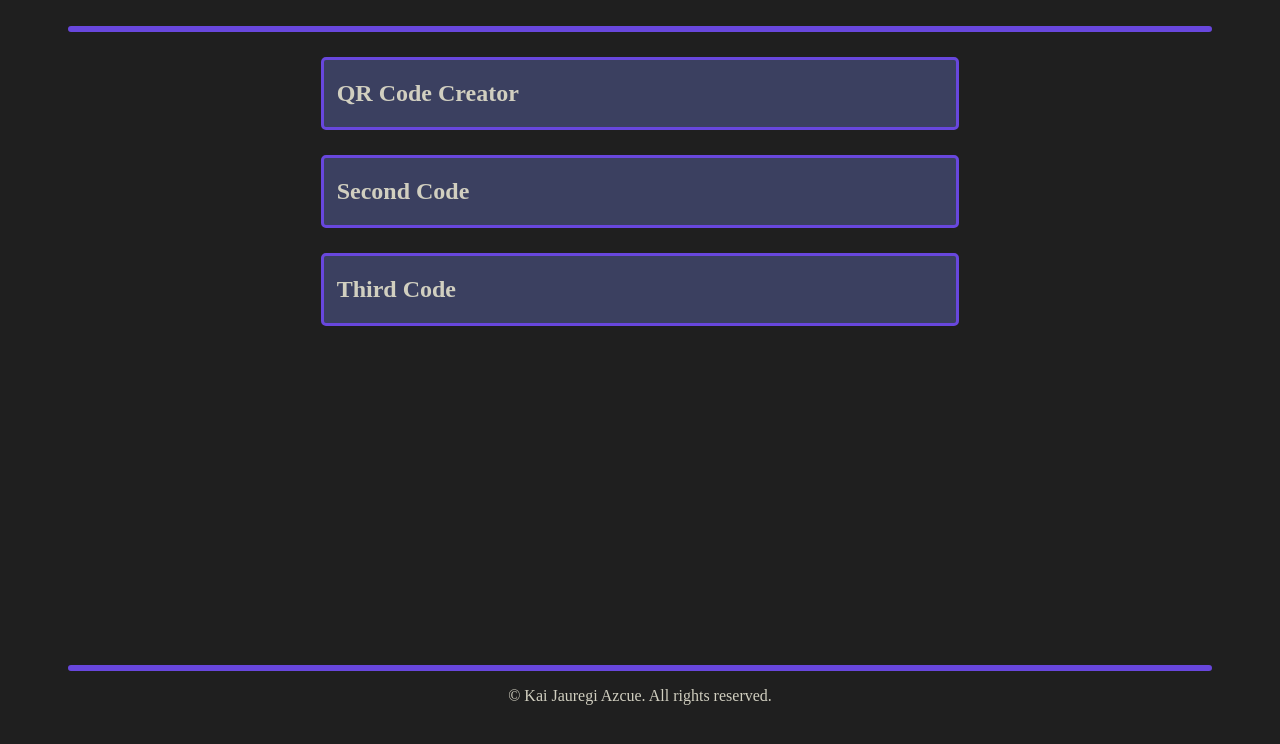
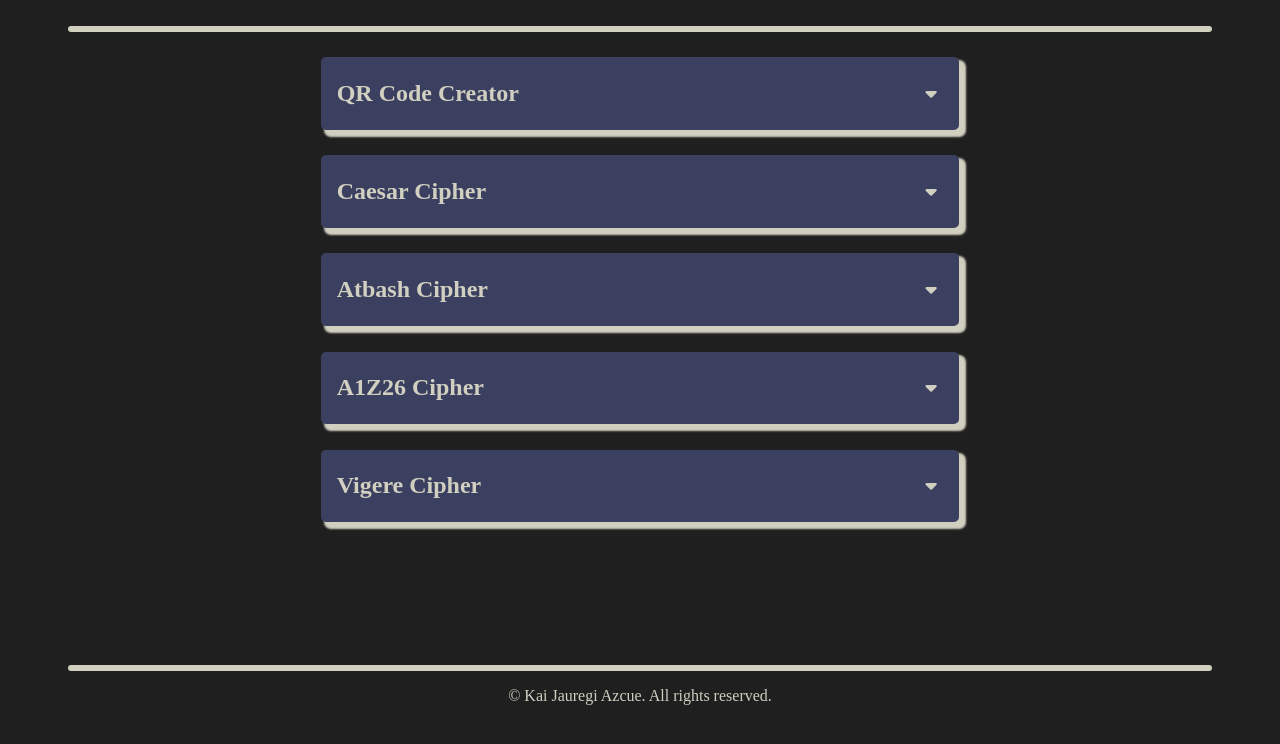
Before and after one commit to jauregiazcue/harpocrates, a plain HTML site: page index.html in a window 1280 px wide. Shown: the part 70-814 px from the top of the page. Drawn offline with Linux system fonts and the light colour scheme.

Commit message:
added buttons for articles

```diff
--- a/css/style.css
+++ b/css/style.css
@@ -4,7 +4,7 @@
   --background: #1F1F1F;
   --primary: #F76F53;
   --secondary: #3b4060;
-  --accent: #6847dd;
+  --accent: #D1CFC0;
   --hover: lightgray;
 }
 
@@ -30,13 +30,40 @@ body {
 }
 
 .myArticle {
+  display: flex;
+  justify-content: space-between;
+
   width: 50%;
   margin : 2% auto;
   border-style: solid;
   border-radius: 5px;
-  border-color: var(--accent);
+  border-color: var(--secondary);
   background-color: var(--secondary);
+
+  box-shadow: 5px 5px 2px 2px var(--text);
 }
+
+.myArticle h2 {
+  display: inline;
+
+}
+
+.myArticle button {
+  width:50px;
+  color: var(--text);
+  background-color: rgba(0,0,0,0);
+  border-style: none;
+  font-size: large;
+  transition: 0.5s;
+}
+
+.myArticle button:hover {
+  font-size: xx-large;
+}
+
+
+
+
 
 .myArticle h2 {
   margin-left: 2%;
--- a/js/htmlArticle.js
+++ b/js/htmlArticle.js
@@ -1,38 +1,21 @@
-class HTMLArticle {
+import { HTMLObject } from "./htmlObject.js";
+
+class HTMLArticle extends HTMLObject{
     constructor(title) {
-        this.article = null;
+        super();
         this.title = title;
-    }
-
-    initHTML(...elementClasses) {
-        this.createHTML(elementClasses);
-        this.render();
-    }
-
-    createHTML(...elementClasses) {
-        if (this.article) return;
-        this.article = document.createElement("article");
-        for (let i of elementClasses) {
-            this.article.classList.add(i);
-        }
-    }
-
-    makeNewElement(elementType, textContent = "", classes) {
-        const newElement = document.createElement(elementType);
-        newElement.textContent = textContent;
-        newElement.classList.add(classes);
-
-        return newElement;
+        this.objectType = "article";
     }
 
     render() {
         //Empty article
-        this.article.innerHTML = "";
+        this.object.innerHTML = "";
 
         const title = this.makeNewElement("h2", this.title, "articleTitle");
-        this.article.append(title);
 
-        return this.article;
+        const image = document.createElement("button");
+        image.classList.add("fa-solid","fa-caret-down");
+        this.object.append(title,image);
     }
 
 }
--- a/js/htmlClasses.js
+++ b/js/htmlClasses.js
@@ -1,4 +1,3 @@
-
 
 
 class HTMLMain {
@@ -31,8 +30,7 @@ class HTMLMain {
         this.main = document.getElementsByClassName("myMain")[0];
         console.log(this.main);
         for(let article of articles) {
-            article.initHTML("myArticle");
-            this.main.appendChild(article.article);
+            article.initHTML(this.main,"myArticle");
         }
     }
 
--- /dev/null
+++ b/js/htmlObject.js
@@ -0,0 +1,38 @@
+
+
+class HTMLObject {
+    constructor() {
+        this.object = null;
+
+        this.objectType = "";
+    }
+
+    initHTML(fatherElement,...elementClasses) {
+        this.createHTML(elementClasses);
+        this.render();
+        fatherElement.appendChild(this.object);
+    }
+
+    createHTML(...elementClasses) {
+        if (this.object) return;
+        this.object = document.createElement(this.objectType);
+        for (let i of elementClasses) {
+            this.object.classList.add(i);
+        }
+    }
+
+    makeNewElement(elementType, textContent = "", classes) {
+        const newElement = document.createElement(elementType);
+        newElement.textContent = textContent;
+        newElement.classList.add(classes);
+
+        return newElement;
+    }
+
+    render() {
+
+    }
+
+}
+
+export {HTMLObject};
--- a/js/main.js
+++ b/js/main.js
@@ -1,10 +1,10 @@
 import {HTMLMain} from "./htmlClasses.js"
 import { HTMLArticle } from "./htmlArticle.js";
 
-
-let aux = new HTMLArticle("QR Code Creator");
 let myMain = new HTMLMain(
     new HTMLArticle("QR Code Creator"),
-    new HTMLArticle("Second Code"),
-    new HTMLArticle("Third Code")
+    new HTMLArticle("Caesar Cipher"),
+    new HTMLArticle("Atbash Cipher"),
+    new HTMLArticle("A1Z26 Cipher"),
+    new HTMLArticle("Vigere Cipher"),
 );
```
Also changed, not shown: js/index.js (deleted).
